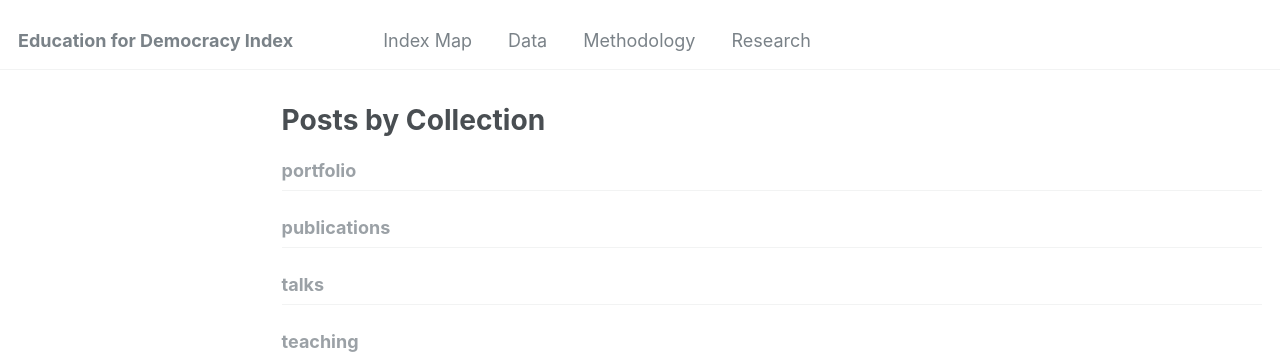
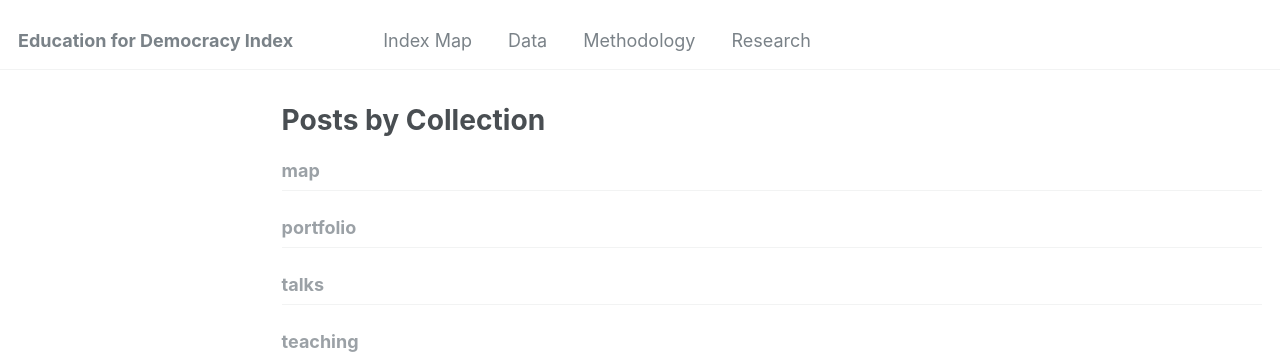
Before and after one commit to educationfordemocracyindex/educationfordemocracyindex.github.io, a Jekyll site: the page built from _pages/collection-archive.html, in a window 1280 px wide. Shown: the top 354 px of the page. Built offline with Jekyll 4.4.1, drawn with Linux system fonts in a browser that asks for light colours.

Commit message:
Update _config.yml

```diff
--- a/_config.yml
+++ b/_config.yml
@@ -203,7 +203,7 @@ collections:
   teaching:
     output: true
     permalink: /:collection/:path/
-  publications:
+  map:
     output: true
     permalink: /:collection/:path/
   portfolio:
@@ -243,10 +243,10 @@ defaults:
       author_profile: true
       share: true
       comments: true
-  # _publications
+  # _map
   - scope:
       path: ""
-      type: publications
+      type: map
     values:
       layout: single
       author_profile: true
```
